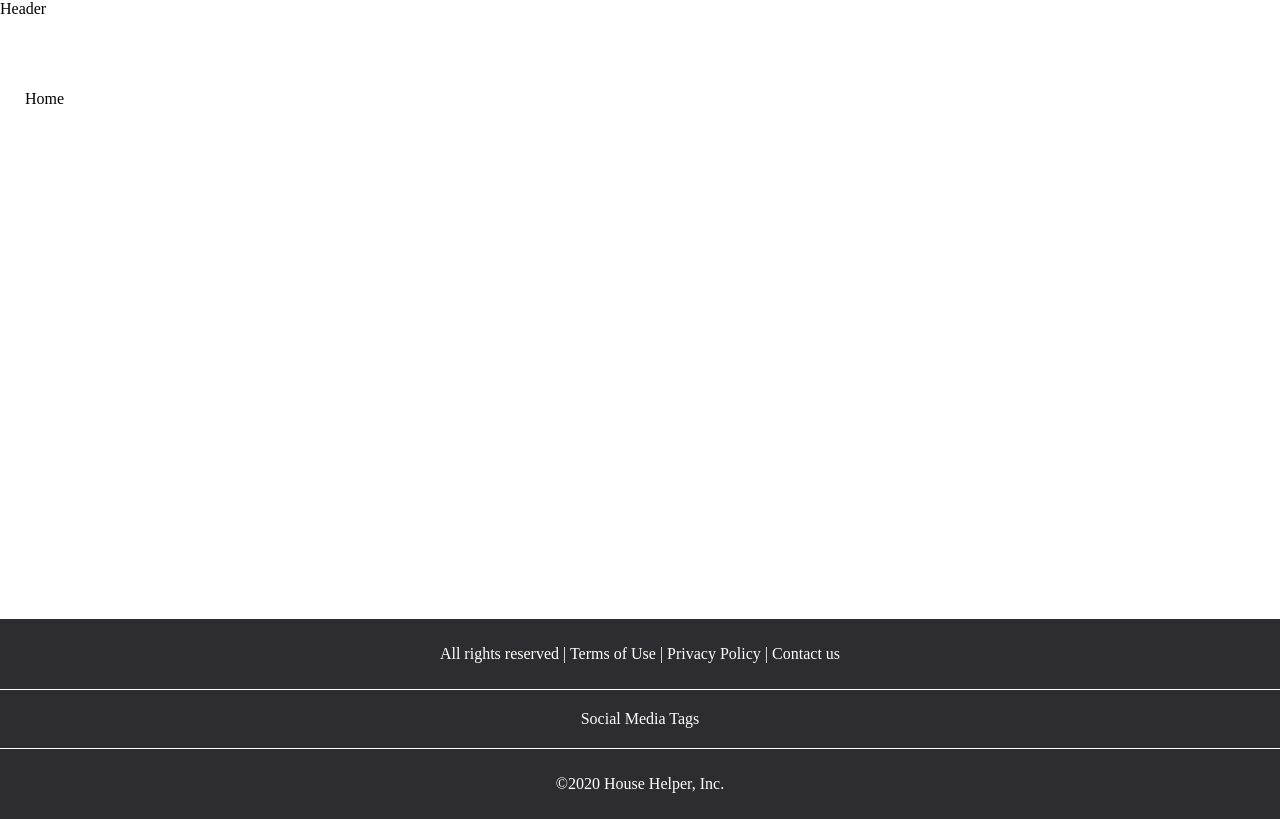
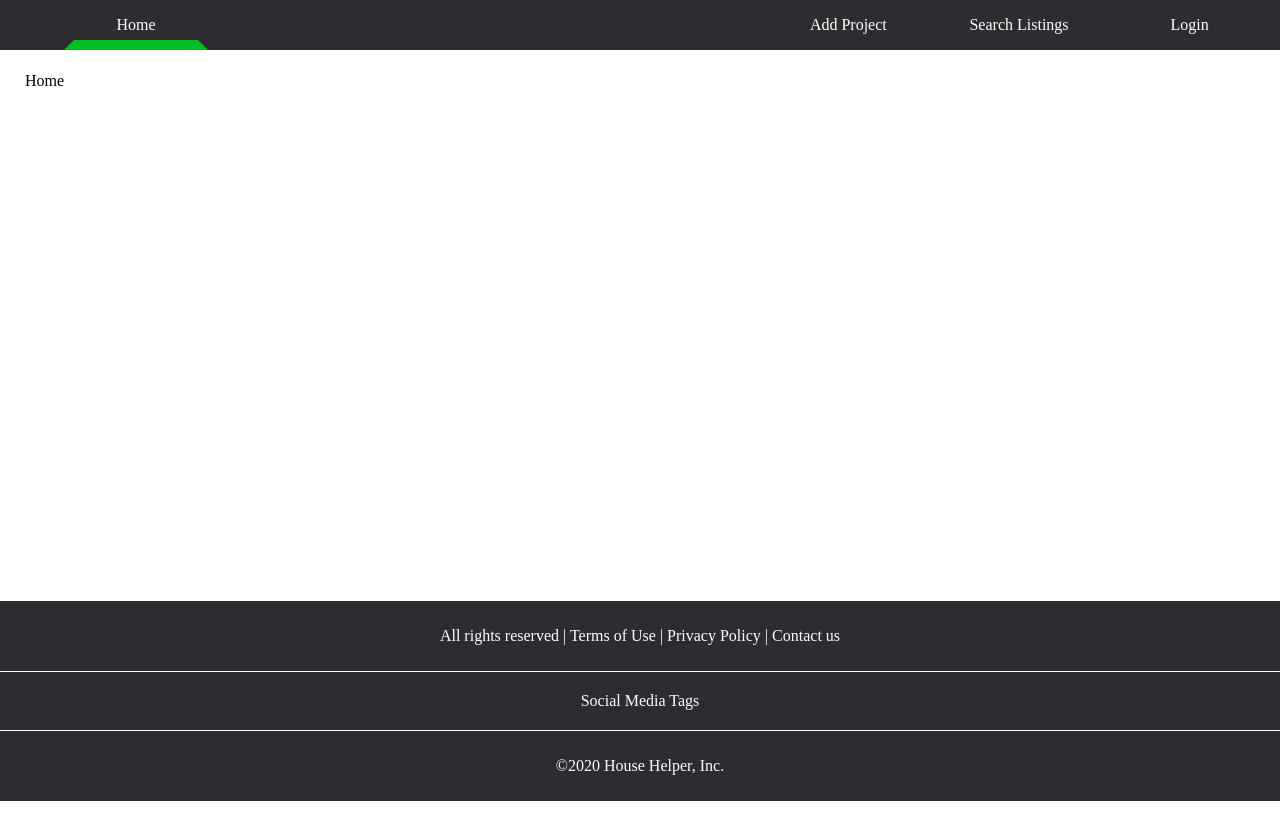
Before and after one commit to almapowell/house-helper, a React (Create React App) app: page / in a window 1280 px wide. Built offline with nearby package versions, Linux system fonts and the light colour scheme.

Commit message:
initail header has been set up

```diff
--- a/src/components/Header/index.jsx
+++ b/src/components/Header/index.jsx
@@ -1,10 +1,20 @@
-import React from 'react'
+import React from 'react';
+import {HeaderWrapper, NavLinks, HomeDiv,HomeLink,NavElement} from './styles';
+import {Link} from 'react-router-dom';
 
 const Header = () => {
     return (
-        <div>
-            Header
-        </div>
+        <HeaderWrapper>
+            <HomeDiv>
+                <HomeLink exact to="/" activeClassName="main-nav-active">Home</HomeLink>
+            </HomeDiv>
+            <NavLinks>
+                <NavElement to="/add-project" activeClassName="main-nav-active">Add Project</NavElement>
+                <NavElement to="/search-listings" activeClassName="main-nav-active">Search Listings</NavElement>
+                <NavElement to="/login" activeClassName="main-nav-active">Login</NavElement>
+            </NavLinks>
+        </HeaderWrapper>
+
     )
 }
 export default Header;
--- a/src/components/Header/styles.jsx
+++ b/src/components/Header/styles.jsx
@@ -1,3 +1,74 @@
 import styled from '@emotion/styled';
+import {appColors} from '../../styles/variables';
+import {NavLink} from 'react-router-dom';
+// import {appColors} from '@app/styles/variables';
 
-export const HeaderContainer = styled.div``;
+
+export const HeaderWrapper = styled.div`
+    width: 100%;
+    height: 50px;
+    display: flex;
+    justify-content: space-between;
+    background-color: ${appColors.black};
+
+    position: fixed;
+    top: 0;
+    z-index: 1;
+`;
+
+export const HomeDiv = styled.div`
+    height: 100%;
+    display: flex;
+    justify-content: center;
+    margin-left: 5%;
+    width: 9em;
+`;
+
+export const HomeLink = styled(NavLink)`
+    padding: 10px;
+    display: flex;
+    align-items: center;
+    width: 100%;
+    justify-content: center;
+    color: white;
+    border: 10px solid transparent;
+    text-decoration: none !important;
+
+
+    &:hover {
+        background-color: ${appColors.green};
+        cursor: pointer;
+    }
+
+    &.main-nav-active {
+        border-bottom: 10px solid ${appColors.green};
+      }
+`;
+
+export const NavElement = styled(NavLink)`
+    padding: 10px;
+    margin-right: 10px;
+    display: flex;
+    align-items: center;
+    width: inherit;
+    justify-content: center;
+    color: white;
+    border: 10px solid transparent;
+    text-decoration: none !important;
+
+
+    &:hover {
+        background-color: ${appColors.green};
+        cursor: pointer;
+    }
+
+    &.main-nav-active {
+        border-bottom: 10px solid ${appColors.green};
+      }
+`;
+
+export const NavLinks = styled.div`
+    width: 40%;
+    display: flex;
+    justify-content: space-around;
+`;
```
